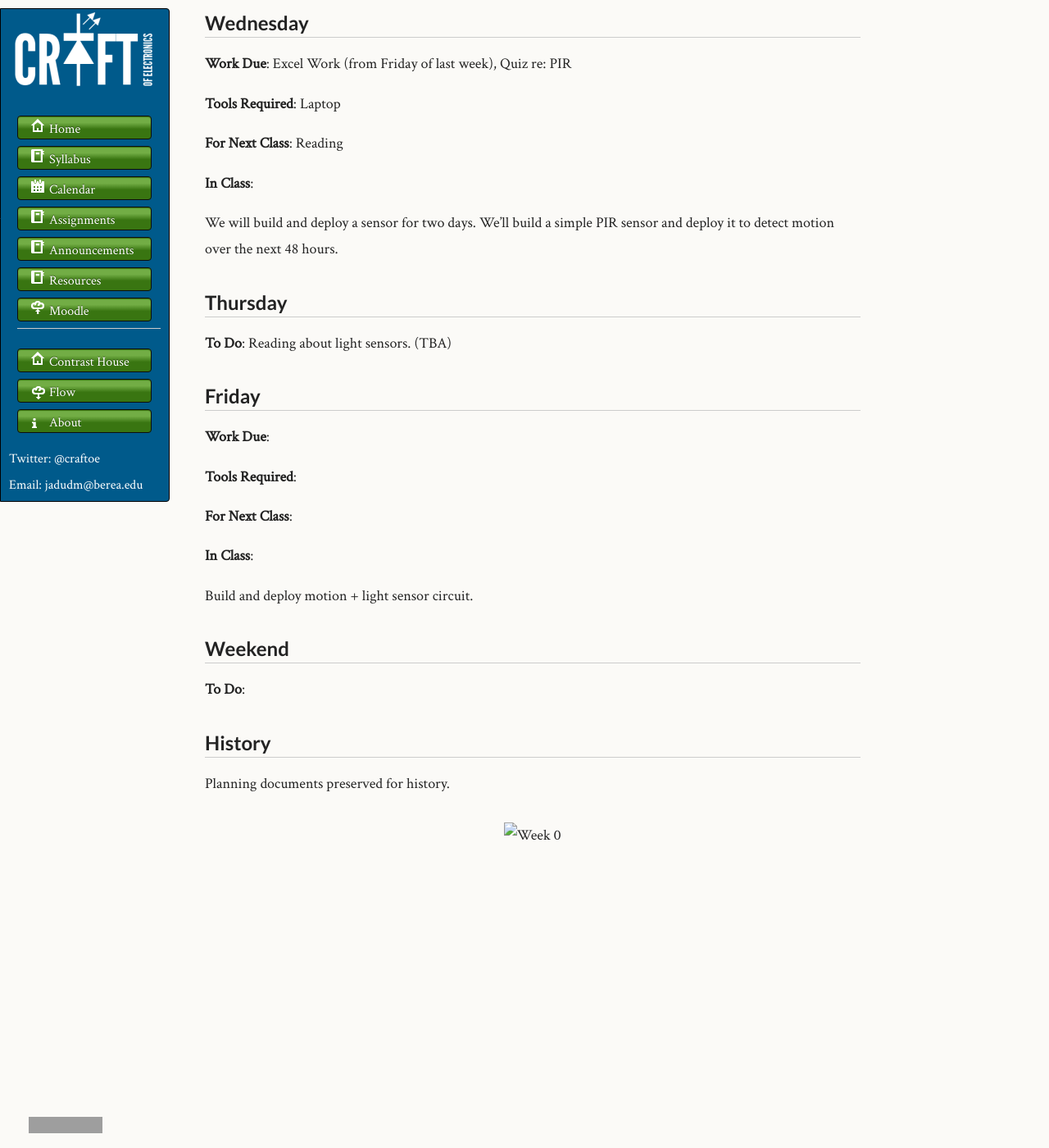
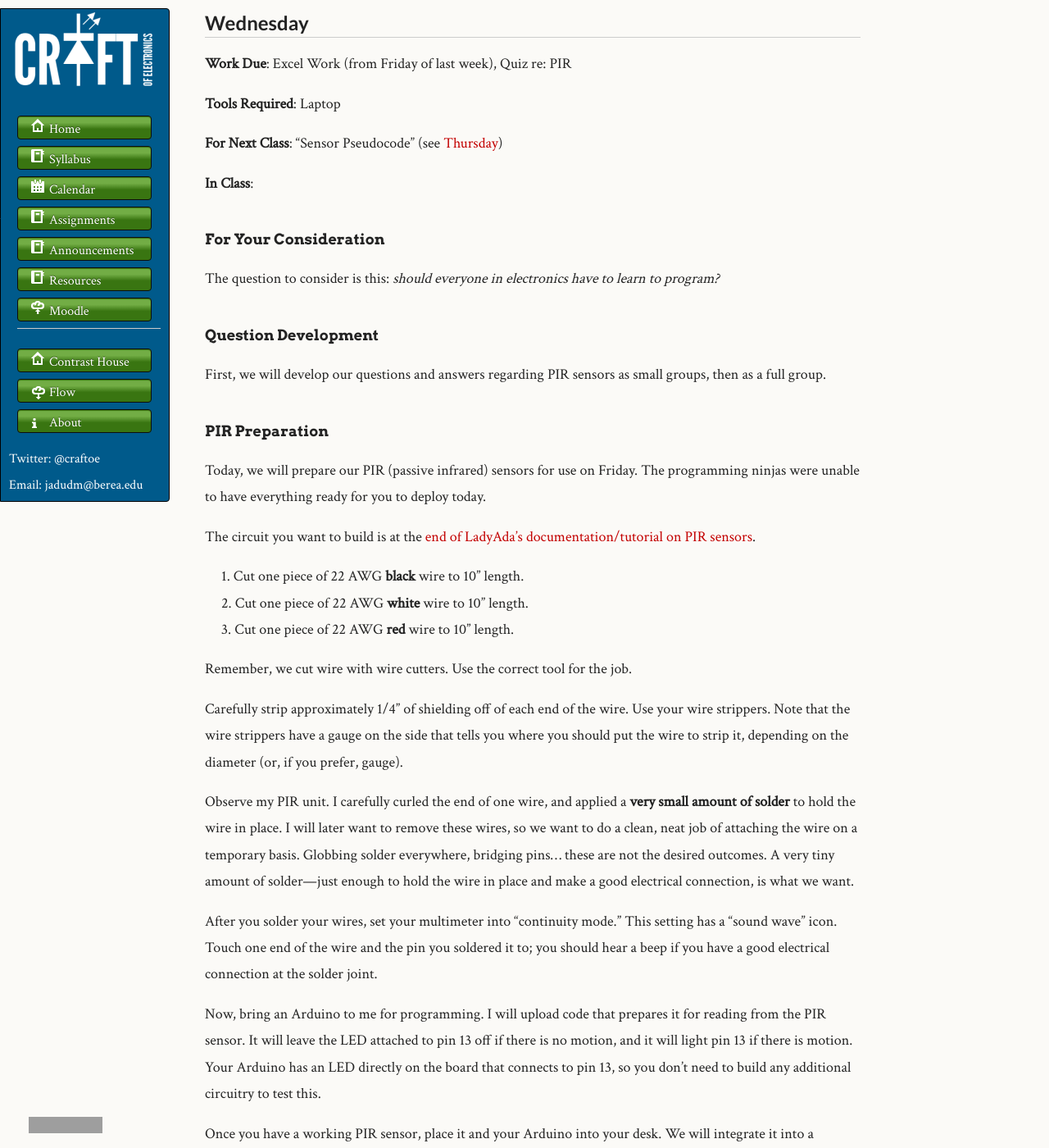
Before and after one commit to craftofelectronics/craftofelectronics.github.com, a Jekyll site: the page built from cal/w10.md, in a window 1280 px wide and 1400 px high, scrolled down 1005 px. Shown: the whole window at 82% size. Built offline with Jekyll 4.4.1, drawn with Linux system fonts in a browser that asks for light colours; some of the changed text lies outside the part shown; grey boxes are pictures that could not be loaded.

Commit message:
Updates. `

```diff
--- a/cal/w10.md
+++ b/cal/w10.md
@@ -49,23 +49,69 @@ For Wednesday, [visit the Modern Device webpage](http://shop.moderndevice.com/pr
 
 **Tools Required**: Laptop
 
-**For Next Class**: Reading
+**For Next Class**: "Sensor Pseudocode" (see [Thursday](#thursday))
 
 **In Class**:
 
-We will build and deploy a sensor for two days. We'll build a simple PIR sensor and deploy it to detect motion over the next 48 hours.
+#### For Your Consideration
+
+The question to consider is this: *should everyone in electronics have to learn to program?*
+
+#### Question Development
+
+First, we will develop our questions and answers regarding PIR sensors as small groups, then as a full group.
+
+#### PIR Preparation
+
+Today, we will prepare our PIR (passive infrared) sensors for use on Friday. The programming ninjas were unable to have everything ready for you to deploy today.
+
+The circuit you want to build is at the [end of LadyAda's documentation/tutorial on PIR sensors](http://www.ladyada.net/learn/sensors/pir.html).
+
+1. Cut one piece of 22 AWG **black** wire to 10" length.
+1. Cut one piece of 22 AWG **white** wire to 10" length.
+1. Cut one piece of 22 AWG **red** wire to 10" length.
+
+Remember, we cut wire with wire cutters. Use the correct tool for the job.
+
+Carefully strip approximately 1/4"  of shielding off of each end of the wire. Use your wire strippers. Note that the wire strippers have a gauge on the side that tells you where you should put the wire to strip it, depending on the diameter (or, if you prefer, gauge).
+
+Observe my PIR unit. I carefully curled the end of one wire, and applied a **very small amount of solder** to hold the wire in place. I will later want to remove these wires, so we want to do a clean, neat job of attaching the wire on a temporary basis. Globbing solder everywhere, bridging pins... these are not the desired outcomes. A very tiny amount of solder---just enough to hold the wire in place and make a good electrical connection, is what we want.
+
+After you solder your wires, set your multimeter into "continuity mode." This setting has a "sound wave" icon. Touch one end of the wire and the pin you soldered it to; you should hear a beep if you have a good electrical connection at the solder joint.
+
+Now, bring an Arduino to me for programming. I will upload code that prepares it for reading from the PIR sensor. It will leave the LED attached to pin 13 off if there is no motion, and it will light pin 13 if there is motion. Your Arduino has an LED directly on the board that connects to pin 13, so you don't need to build any additional circuitry to test this.
+
+Once you have a working PIR sensor, place it and your Arduino into your desk. We will integrate it into a working sensor on Friday.
 
 ## Thursday
 
-**To Do**: Reading about light sensors. (TBA)
+**Homework**:
+
+Using Fritzing, draw a circuit with the following components:
+
+1. An Arduino.
+1. An SDLogger.
+1. A PIR sensor.
+1. A temperature sensor.
+
+After you design your circuit, describe how I would need to write a program to do store the current temperature every time someone walked into the room.
+
+Now, you might be thinking "**but I don't write code!**" Yes, this is possible. However, you are the *electronics expert*. You know what you have to do to build the circuit, and you know how you want it to work. Therefore, it is up to you to clearly communicate:
+
+1. What devices are connected where on your Arduino, and
+1. How you want the programmer to make those devices interact.
+
+In other words, you should be able to write a very clear set of instructions (perhaps numbered) that leave no doubt as to how I, as your hired software development ninja, should write code to collect data using your sensor.
+
+Some people might say that we are writing *pseudocode*, or "false code." I say you're trying to communicate as clearly, in as much detail as possible, about what you want your sensor to do.
 
 ## Friday
 
-**Work Due**:
+**Work Due**: "Sensor Pseudocode"
 
 **Tools Required**:
 
-**For Next Class**:
+**Homework**: Videos, notes (see [the weekend](#weekend))
 
 **In Class**:
 
@@ -73,7 +119,19 @@ Build and deploy motion + light sensor circuit.
 
 ## Weekend
 
-**To Do**:
+**Homework**:
+
+**This is not complete yet. --MCJ 20121031**
+
+History and Overview: http://www.youtube.com/watch?v=ORW7Qr4Nhtk
+
+Manufacturing: http://www.youtube.com/watch?v=t9Qwx75eg8w
+
+How they Work: http://www.youtube.com/watch?v=IvFVu7Jxa2I&NR=1&feature=fvwp
+
+How they Work (faster): http://www.youtube.com/watch?v=ciMxaPvEPUs&feature=related
+
+Equation Derivation: http://www.youtube.com/watch?v=n4dW1tt9X30
 
 
 ## History
```
